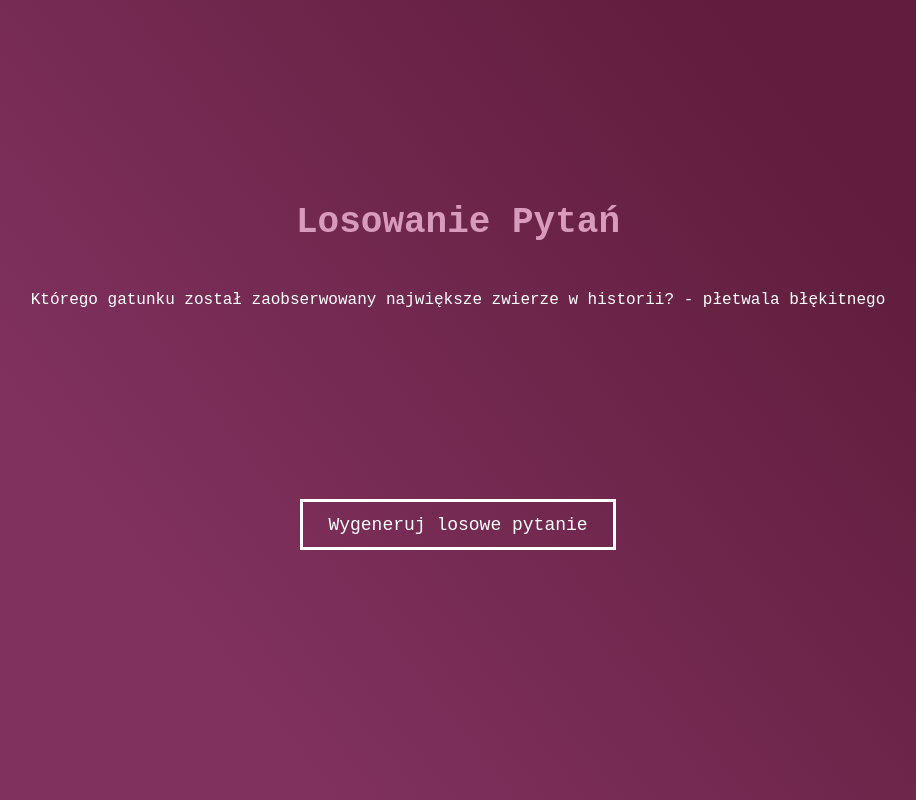
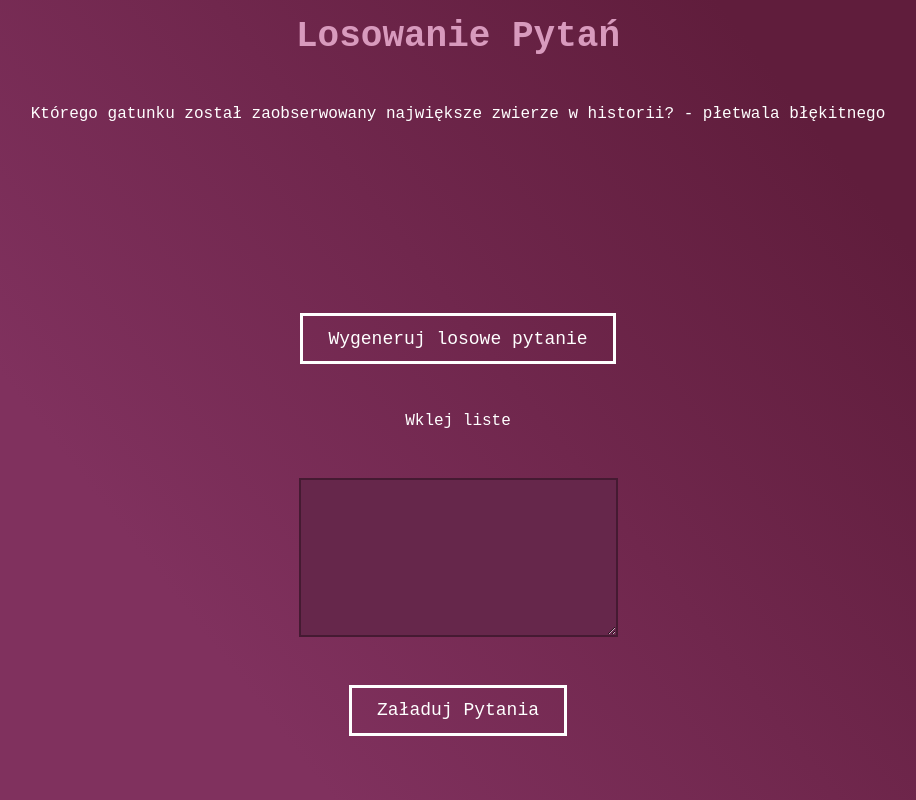
Before and after one commit to xBoBiQ/Losowanie-Pytan, a Vue app: page / in a window 1280 px wide. Shown: the whole page, without its empty margins (182-1098 px from the left). Built offline with nearby package versions, Linux system fonts and the light colour scheme; a web font is replaced by a local one.

Commit message:
Changed whole app, questions are loading from textarea not from .txt file

```diff
--- a/src/App.vue
+++ b/src/App.vue
@@ -7,6 +7,9 @@
     <p ref="$questionElement" id="question" class="main__question">{{ $randomQuestion }}</p>
     <button @click="getRandomQuestion()" class="main__btn-random-question">Wygeneruj losowe pytanie</button>
 
+    <h3 >Wklej liste</h3>
+    <textarea class="main__textarea" id="textarea" cols="30" rows="10"></textarea>
+    <button class="main__load-questions-btn" @click="createQuestionsArray()">Załaduj Pytania</button>
   </main>
 </template>
 
@@ -19,17 +22,19 @@ let $questions = ref([]);
 
 async function loadQuestions() {
   try {
-    const response = await fetch('questions.txt')
-    const data = await response.text()
-    return data.split('\n').filter(line => line.trim() !== '')
+    const textarea = document.getElementById('textarea');
+    const data = textarea.value;
+    return data.split('\n').filter(line => line.trim() !== '');
   } catch (error) {
-    console.error('Błąd podczas wczytywania pytań', error)
-    return []
+    console.error('Błąd podczas wczytywania pytań', error);
+    return [];
   }
 }
 
 async function createQuestionsArray () {
   $questions.value = await loadQuestions()
+  const textarea = document.getElementById('textarea');
+  textarea.value = ''
 }
 
 async function getRandomQuestion() {
@@ -39,5 +44,4 @@ async function getRandomQuestion() {
   $randomQuestion.value = $questions.value[randomIndex]
 }
 
-createQuestionsArray()
 </script>
--- a/src/assets/_colors.scss
+++ b/src/assets/_colors.scss
@@ -5,5 +5,6 @@ $primary: rgb(128,49,94);
 $secondary: rgb(96,29,60);
 $tertiary:  rgb(216, 154, 189);
 $tertiary-shadow:  rgba(216, 154, 189, 0.1);
-// $quaternary: rgb(0, 0, 0);
+$quaternary: rgb(102, 39, 75);
+$quaternary-dark: rgb(69, 26, 50);
 // $quinary: rgb(255, 255, 255);
--- a/src/assets/main.scss
+++ b/src/assets/main.scss
@@ -104,6 +104,21 @@ li {
     cursor: pointer;
   }
 
+
+
+  &__textarea {
+    background-color: c.$quaternary;
+    color: c.$white;
+    border: 2px solid c.$quaternary-dark;
+  }
+
+  &__load-questions-btn {
+    padding: .7em 1.4em;
+    border: 3px solid white;
+    color: c.$white;
+    font-size: v.$fs-400;
+    cursor: pointer;
+  }
 }
 
 @media (prefers-reduced-motion: no-preference) {
```
Also changed, not shown: src/questions.txt (deleted).
